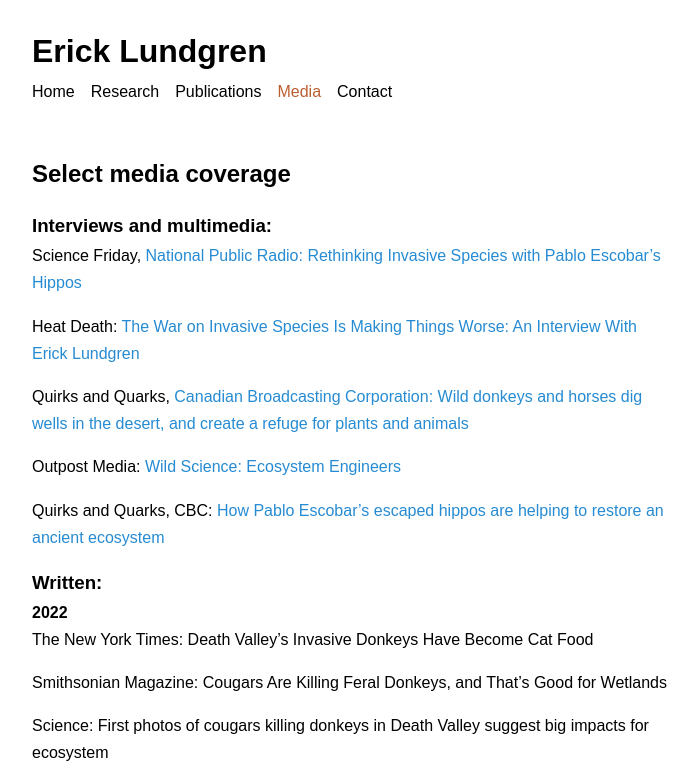
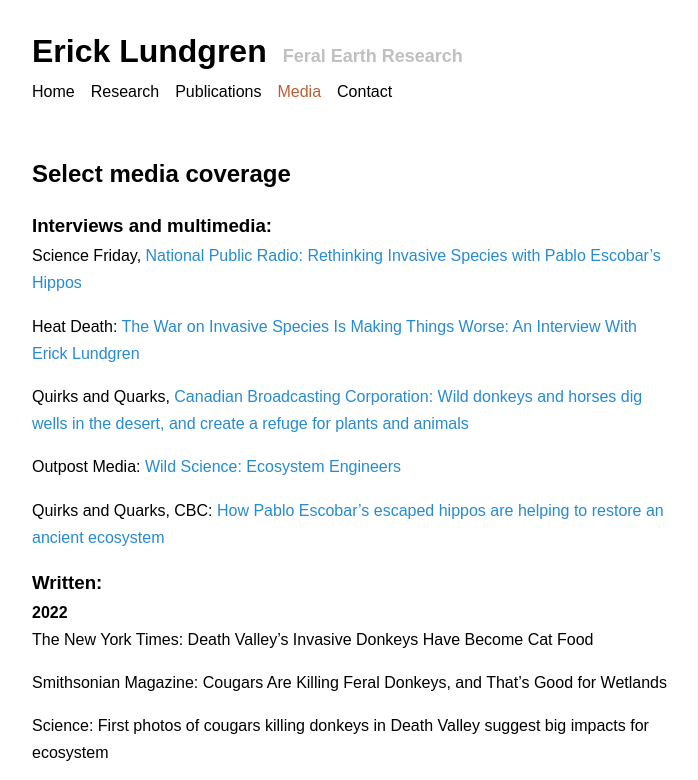
Before and after one commit to ejlundgren/ejlundgren.github.io, an Eleventy site: page pages/media.md in a window 1280 px wide. Shown: the top 780 px of the page, without its empty margins (288-986 px from the left). Built offline with nearby package versions, Linux system fonts and the light colour scheme; Eleventy itself is replaced by a stand-in of ours; files that its build step writes are made by us from their sources.

Commit message:
researcher to research

```diff
--- a/_includes/base.njk
+++ b/_includes/base.njk
@@ -11,7 +11,7 @@
     {% if title !== "Home" %}
         <title>{{title}} &middot; Erick Lundgren</title>
     {% else %}
-        <title>Erick Lundgren &middot; Feral Earth Researcher</title>
+        <title>Erick Lundgren &middot; Feral Earth Research</title>
     {% endif %}
     <link rel="stylesheet" href="/css/reset.css">
     <link rel="stylesheet" href="/css/style.css">
@@ -22,9 +22,9 @@
     <div class="center-container">
         <div class="title-container">
             <a href="/"><h1>Erick Lundgren</h1></a>
-            {% if title === "Home" %}
-            <span class="subtitle">Feral Earth Researcher</span>
-            {% endif %}
+            {# {% if title === "Home" %} #}
+            <span class="subtitle">Feral Earth Research</span>
+            {# {% endif %} #}
         </div>
         <nav>
             {% for section in collections.page %}
```
Also changed, not shown: 1 other file.
